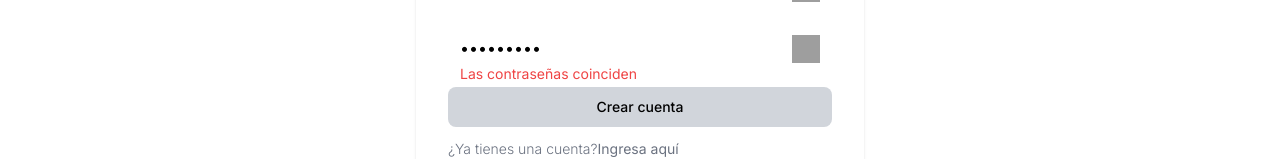
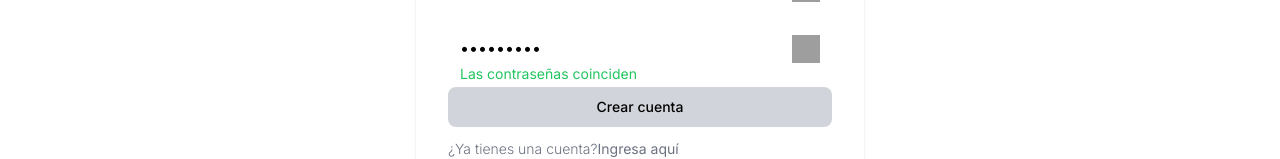
Before and after one commit to MotionSoft05/upper-development, a Next.js app: page /register in a window 1280 px wide. Both pictures are taken after typing "Sample", "Sample", "name@example.com", "Sample", "Sample123", "Sample123" into the empty fields and a click on the button 806 px from the left and 610 px from the top of the page. Shown: the part 623-782 px from the top of the page. Built offline with nearby package versions, Linux system fonts and the light colour scheme; grey boxes are pictures that could not be loaded.

Commit message:
Update page.jsx

```diff
--- a/src/app/register/page.jsx
+++ b/src/app/register/page.jsx
@@ -402,10 +402,10 @@ function Register() {
 
                   {passwordsMatchError && (
                     <span
-                      className={`text-sm text-red-500 mt-1 absolute bottom-[-0.8rem] left-3 ${
+                      className={`text-sm mt-1 absolute bottom-[-0.8rem] left-3 ${
                         passwordsMatchError === "Las contraseñas coinciden"
                           ? "text-green-500"
-                          : ""
+                          : "text-red-500"
                       }`}
                     >
                       {passwordsMatchError}
```
